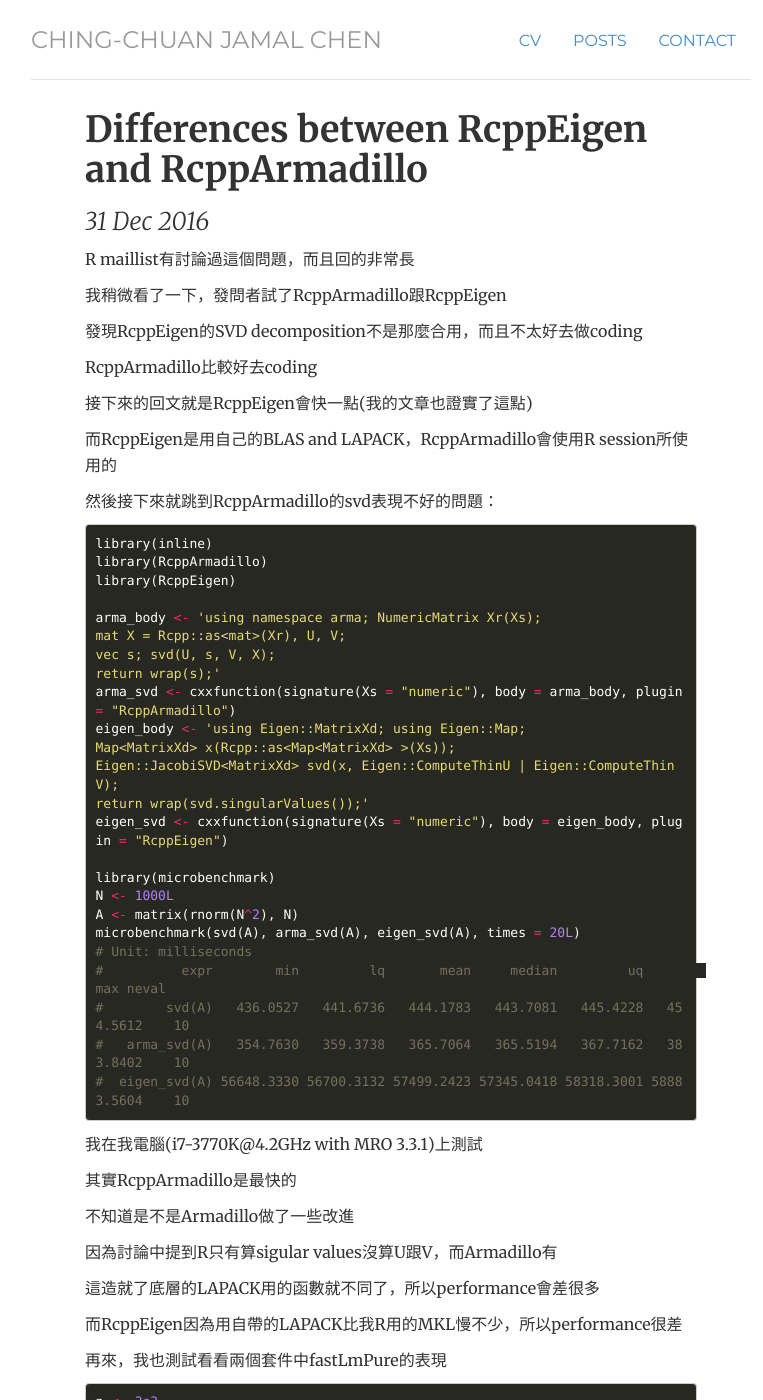
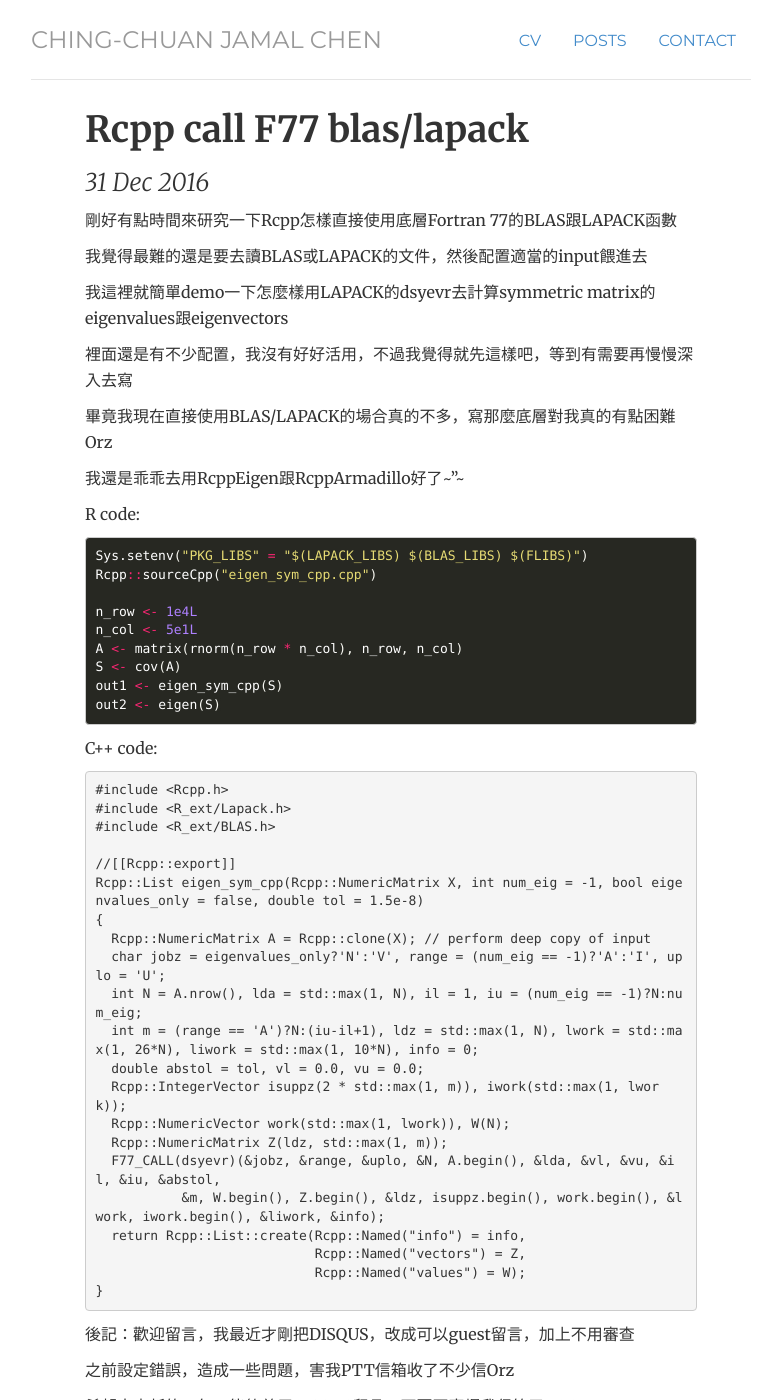
Before and after one commit to chengyucatch/chingchuan-chen.github.com, a Jekyll site: the page built from _posts/2016-12-31-Differences-between-RcppEigen-and-RcppArmadillo.md, in a window 1280 px wide and 1400 px high. Shown: the whole window, without its empty margins (249-1012 px from the left). Built offline with Jekyll 4.4.1, drawn with Linux system fonts in a browser that asks for light colours; comment, search, counter and statistics services are not loaded; some of the changed text lies outside the part shown.

Commit message:
new posts

````diff
--- a/_posts/2016-12-31-Differences-between-RcppEigen-and-RcppArmadillo.md
+++ b/_posts/2016-12-31-Differences-between-RcppEigen-and-RcppArmadillo.md
@@ -1,117 +1,64 @@
 ---
 layout: post
-title: "Differences between RcppEigen and RcppArmadillo"
+title: "Rcpp call F77 blas/lapack"
 ---
 
-R maillist有討論過這個問題，而且回的非常長
+剛好有點時間來研究一下Rcpp怎樣直接使用底層Fortran 77的BLAS跟LAPACK函數
 
-我稍微看了一下，發問者試了RcppArmadillo跟RcppEigen
+我覺得最難的還是要去讀BLAS或LAPACK的文件，然後配置適當的input餵進去
 
-發現RcppEigen的SVD decomposition不是那麼合用，而且不太好去做coding
+我這裡就簡單demo一下怎麼樣用LAPACK的dsyevr去計算symmetric matrix的eigenvalues跟eigenvectors
 
-RcppArmadillo比較好去coding
+裡面還是有不少配置，我沒有好好活用，不過我覺得就先這樣吧，等到有需要再慢慢深入去寫
 
+畢竟我現在直接使用BLAS/LAPACK的場合真的不多，寫那麼底層對我真的有點困難Orz
 
-接下來的回文就是RcppEigen會快一點(我的文章也證實了這點)
+我還是乖乖去用RcppEigen跟RcppArmadillo好了~"~
 
-而RcppEigen是用自己的BLAS and LAPACK，RcppArmadillo會使用R session所使用的
-
-然後接下來就跳到RcppArmadillo的svd表現不好的問題：
+R code:
 
 ``` R
-library(inline)
-library(RcppArmadillo)
-library(RcppEigen)
+Sys.setenv("PKG_LIBS" = "$(LAPACK_LIBS) $(BLAS_LIBS) $(FLIBS)")
+Rcpp::sourceCpp("eigen_sym_cpp.cpp")
 
-arma_body <- 'using namespace arma; NumericMatrix Xr(Xs);
-mat X = Rcpp::as<mat>(Xr), U, V;
-vec s; svd(U, s, V, X);
-return wrap(s);'
-arma_svd <- cxxfunction(signature(Xs = "numeric"), body = arma_body, plugin = "RcppArmadillo")
-eigen_body <- 'using Eigen::MatrixXd; using Eigen::Map;
-Map<MatrixXd> x(Rcpp::as<Map<MatrixXd> >(Xs));
-Eigen::JacobiSVD<MatrixXd> svd(x, Eigen::ComputeThinU | Eigen::ComputeThinV);
-return wrap(svd.singularValues());'
-eigen_svd <- cxxfunction(signature(Xs = "numeric"), body = eigen_body, plugin = "RcppEigen")
-
-library(microbenchmark)
-N <- 1000L
-A <- matrix(rnorm(N^2), N)
-microbenchmark(svd(A), arma_svd(A), eigen_svd(A), times = 20L)
-# Unit: milliseconds
-#          expr        min         lq       mean     median         uq        max neval
-#        svd(A)   436.0527   441.6736   444.1783   443.7081   445.4228   454.5612    10
-#   arma_svd(A)   354.7630   359.3738   365.7064   365.5194   367.7162   383.8402    10
-#  eigen_svd(A) 56648.3330 56700.3132 57499.2423 57345.0418 58318.3001 58883.5604    10
+n_row <- 1e4L
+n_col <- 5e1L
+A <- matrix(rnorm(n_row * n_col), n_row, n_col)
+S <- cov(A)
+out1 <- eigen_sym_cpp(S)
+out2 <- eigen(S)
 ```
 
-我在我電腦(i7-3770K@4.2GHz with MRO 3.3.1)上測試
+C++ code:
 
-其實RcppArmadillo是最快的
+``` C++
+#include <Rcpp.h>
+#include <R_ext/Lapack.h>
+#include <R_ext/BLAS.h>
 
-不知道是不是Armadillo做了一些改進
-
-因為討論中提到R只有算sigular values沒算U跟V，而Armadillo有
-
-這造就了底層的LAPACK用的函數就不同了，所以performance會差很多
-
-而RcppEigen因為用自帶的LAPACK比我R用的MKL慢不少，所以performance很差
-
-
-再來，我也測試看看兩個套件中fastLmPure的表現
-
-``` R
-n <- 3e3
-p <- 250
-X <- matrix(rnorm(n * p), n , p)
-beta <- rnorm(p)
-y <- 3 + X %*% beta + rnorm(n)
-
-library(microbenchmark)
-microbenchmark(
-eigen_colPivQR = RcppEigen::fastLmPure(X, y, method = 0L),
-    eigen_HHQR = RcppEigen::fastLmPure(X, y, method = 1L),
-     eigen_LLT = RcppEigen::fastLmPure(X, y, method = 2L),
-    eigen_LLDT = RcppEigen::fastLmPure(X, y, method = 3L),
-     eigen_SVD = RcppEigen::fastLmPure(X, y, method = 4L),
-     eigen_eig = RcppEigen::fastLmPure(X, y, method = 5L),
-     armadillo = RcppArmadillo::fastLmPure(X, y),
-         times = 30L
-)
-# Unit: milliseconds
-#            expr        min         lq       mean     median         uq        max neval
-#  eigen_colPivQR   77.37665   78.46618   85.91465   82.41118   89.88866  120.38286    30
-#      eigen_HHQR   47.47491   47.83243   52.40245   48.70604   54.42752   70.18852    30
-#       eigen_LLT   17.68025   18.07902   37.30092   18.50793   21.12671  544.98383    30
-#      eigen_LDLT   19.52899   19.95702   22.62692   20.12774   26.57289   36.44651    30
-#       eigen_SVD 1019.39032 1051.11184 1072.05842 1061.67417 1080.98286 1201.88356    30
-#       eigen_eig   62.97932   63.51531   71.18810   64.34445   79.16513   99.23830    30
-#            arma   47.26046   48.48105   50.61176   49.99042   51.71892   57.41407    30
+//[[Rcpp::export]]
+Rcpp::List eigen_sym_cpp(Rcpp::NumericMatrix X, int num_eig = -1, bool eigenvalues_only = false, double tol = 1.5e-8)
+{
+  Rcpp::NumericMatrix A = Rcpp::clone(X); // perform deep copy of input
+  char jobz = eigenvalues_only?'N':'V', range = (num_eig == -1)?'A':'I', uplo = 'U';
+  int N = A.nrow(), lda = std::max(1, N), il = 1, iu = (num_eig == -1)?N:num_eig;
+  int m = (range == 'A')?N:(iu-il+1), ldz = std::max(1, N), lwork = std::max(1, 26*N), liwork = std::max(1, 10*N), info = 0;
+  double abstol = tol, vl = 0.0, vu = 0.0;
+  Rcpp::IntegerVector isuppz(2 * std::max(1, m)), iwork(std::max(1, lwork));
+  Rcpp::NumericVector work(std::max(1, lwork)), W(N);
+  Rcpp::NumericMatrix Z(ldz, std::max(1, m));
+  F77_CALL(dsyevr)(&jobz, &range, &uplo, &N, A.begin(), &lda, &vl, &vu, &il, &iu, &abstol,
+           &m, W.begin(), Z.begin(), &ldz, isuppz.begin(), work.begin(), &lwork, iwork.begin(), &liwork, &info);
+  return Rcpp::List::create(Rcpp::Named("info") = info,
+                            Rcpp::Named("vectors") = Z,
+                            Rcpp::Named("values") = W);
+}
 ```
 
-這裡也可以看出來RcppArmadillo的performace平平，RcppEigen的llt, ldlt速度真的很快，比RcppArmadillo快上不少
+後記：歡迎留言，我最近才剛把DISQUS，改成可以guest留言，加上不用審查
 
-可是這裡沒辦法加weights，所以我也測試了一下WLS，RcppArmadillo就快上不少，可以看一下我今天發的其他篇文章
+之前設定錯誤，造成一些問題，害我PTT信箱收了不少信Orz
 
+希望大家新的一年，能夠善用DISQUS留言，不要再塞爆我信箱了XDD
 
-看了兩個Benchmark之後，總結一下：
-
-RcppEigen有自己的LAPACK，在某些case下可以比RcppArmadillo快
-
-而SVD方面的表現卻是不盡人意，非常的慢
-
-再來是連結到我的文章，WLS的計算上RcppArmadillo快([連結](http://chingchuan-chen.github.io/posts/2016/12/31/weighted-least-square-algorithm)，LOOCV with RcppParallel/OpenMP則是RcppEigen快([連結](http://chingchuan-chen.github.io/posts/2016/12/31/RcppEigen-Work-With-RcppParall)
-
-所以求速度的話，使用RcppEigen基本上沒錯，只是svd的performance真的很差，這部分需要謹記(其他雷目前未知)
-
-但是RcppArmadillo有不少方便的功能
-
-submatrix view可以支援用uword vector拉出
-
-element-wise, column/row-wise的操作也相較起RcppEigen來的強大
-
-舉例來說，`mat m = p.each_col() % v`，其中`v`是vector，`m`, `p`都是矩陣
-
-而這個在RcppEigen就要用迴圈來處理了，但是performance還是RcppEigen快一些
-
-所以求coding方便性，希望有很多簡單的方式去處理資料，使用RcppArmadillo就好
+新的一年第一篇部落格，請大家多多指教
````
Also changed, not shown: _posts/2017-01-01-Rcpp-call-F77-blas-lapack.md (added, +234 -0 lines).
